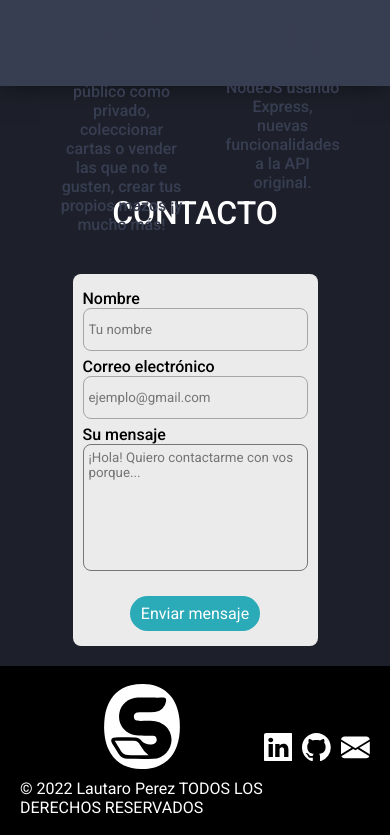
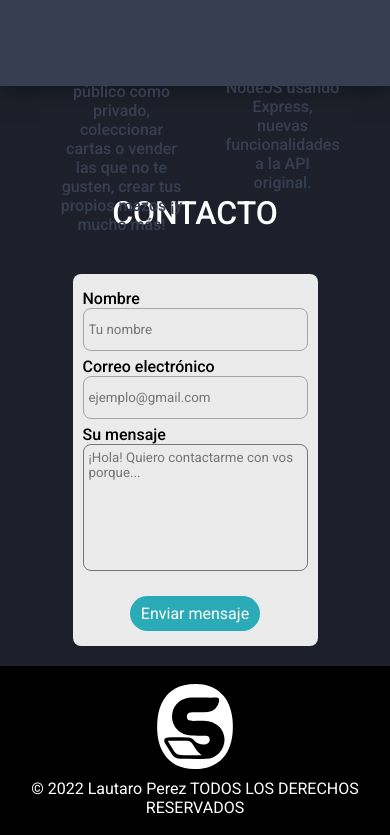
Before and after one commit to lauty-shock/Portfolio-V2, a React (Vite) app: page / in a window 390 px wide. Shown: the part 4862-5697 px from the top of the page. Built offline with nearby package versions, Linux system fonts and the light colour scheme.

Commit message:
Responsive footer

```diff
--- a/src/components/Footer/Footer.module.css
+++ b/src/components/Footer/Footer.module.css
@@ -1,7 +1,8 @@
-.container{
+.container {
   display: flex;
   align-items: center;
   justify-content: space-between;
+  text-align: center;
 
   background-color: #000;
 
@@ -9,20 +10,29 @@
   height: 20vh;
   padding: 0 20px;
 }
-.copyright{
+.copyright {
   display: flex;
   flex-direction: column;
   align-items: center;
   gap: 10px;
 }
-.copyright img{
+.copyright img {
   height: 10vh;
   object-fit: cover;
 }
-.contactos{
+.contactos {
   display: flex;
   gap: 10px;
 }
-.contactos a{
+.contactos a {
   font-size: 1.8rem;
 }
+
+@media (max-width: 700px) {
+    .container{
+        justify-content: center;
+    }
+    .contactos{
+        display: none;
+    }
+}
```
Lines whose indentation alone changed are shown as unchanged.
